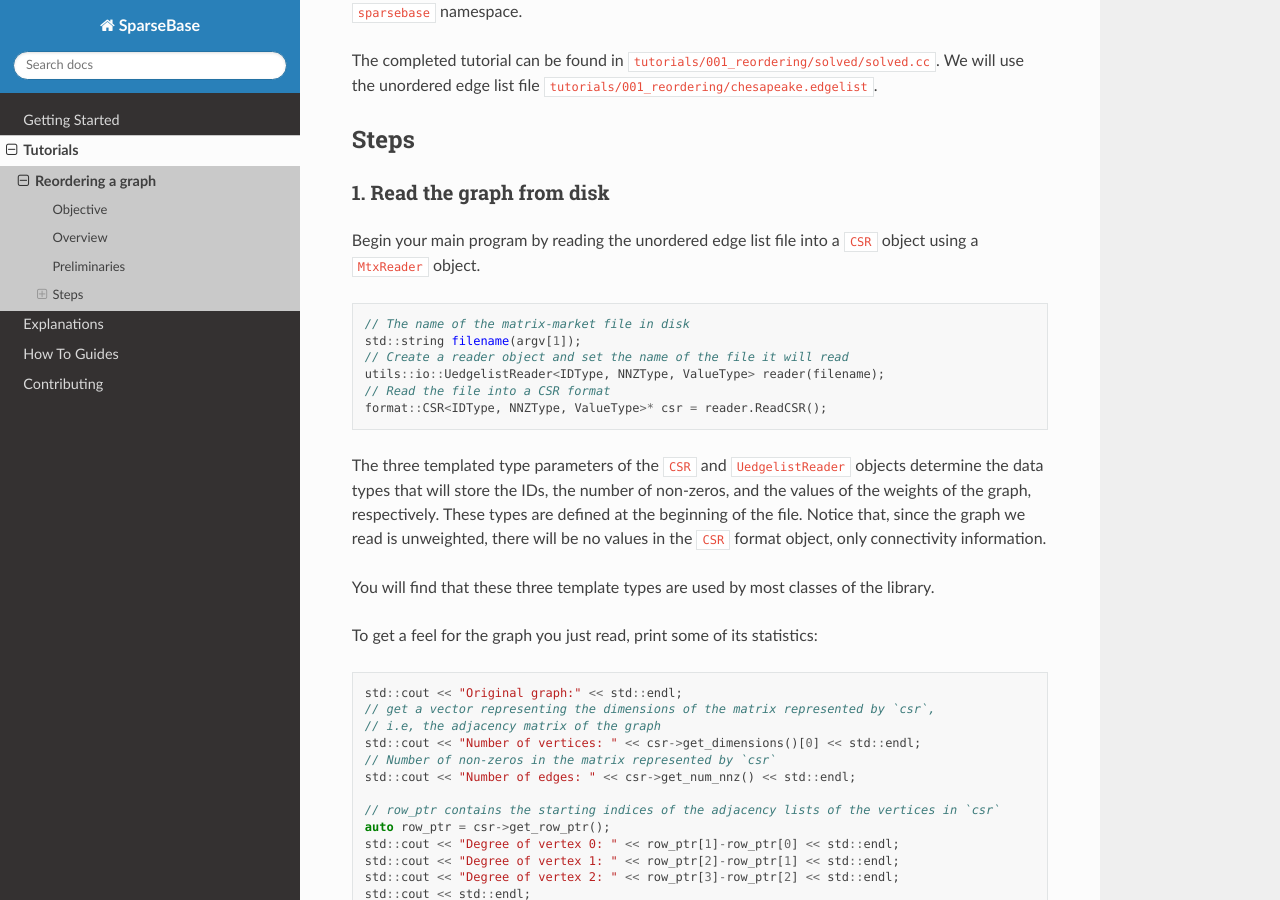
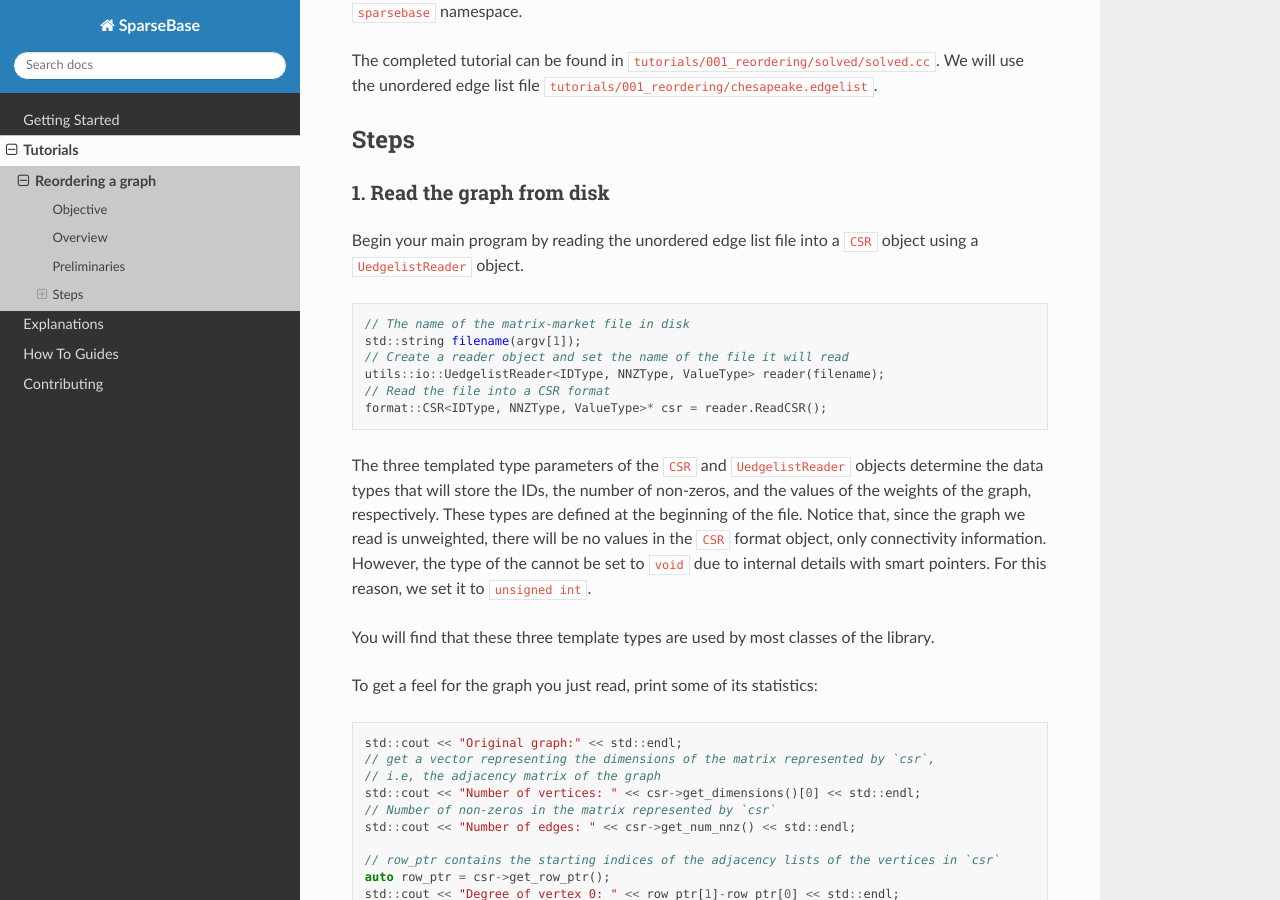
Before and after one commit to sparcityeu/SparseBase, a Sphinx documentation site: the page built from docs/pages/tutorials/001_reordering.md, in a window 1280 px wide and 900 px high, scrolled down 594 px. Built offline with Sphinx 7.4.7 and the Read the Docs theme 2.0.0, drawn with Linux system fonts in a browser that asks for light colours; pages that are not in the unit, such as notebooks, are missing from menus.

Commit message:
Fixed reviewer comments

````diff
--- a/docs/pages/tutorials/001_reordering.md
+++ b/docs/pages/tutorials/001_reordering.md
@@ -19,7 +19,7 @@ The completed tutorial can be found in `tutorials/001_reordering/solved/solved.c
 ## Steps
 
 ### 1. Read the graph from disk
-Begin your main program by reading the unordered edge list file into a `CSR` object using a `MtxReader` object.
+Begin your main program by reading the unordered edge list file into a `CSR` object using a `UedgelistReader` object.
 
 ```c++
 // The name of the matrix-market file in disk
@@ -30,7 +30,7 @@ utils::io::UedgelistReader<IDType, NNZType, ValueType> reader(filename);
 format::CSR<IDType, NNZType, ValueType>* csr = reader.ReadCSR();
 ```
 
-The three templated type parameters of the `CSR` and `UedgelistReader` objects determine the data types that will store the IDs, the number of non-zeros, and the values of the weights of the graph, respectively. These types are defined at the beginning of the file. Notice that, since the graph we read is unweighted, there will be no values in the `CSR` format object, only connectivity information.
+The three templated type parameters of the `CSR` and `UedgelistReader` objects determine the data types that will store the IDs, the number of non-zeros, and the values of the weights of the graph, respectively. These types are defined at the beginning of the file. Notice that, since the graph we read is unweighted, there will be no values in the `CSR` format object, only connectivity information. However, the type of the cannot be set to `void` due to internal details with smart pointers. For this reason, we set it to `unsigned int`.
 
 You will find that these three template types are used by most classes of the library.
 
````
Also changed, not shown: other parts of docs/pages/tutorials/001_reordering.md (+1 -1 lines).
